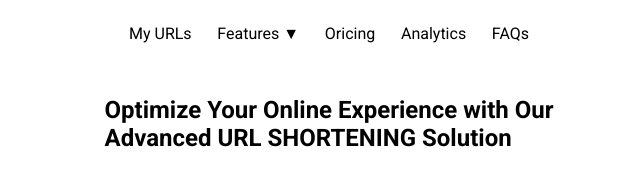
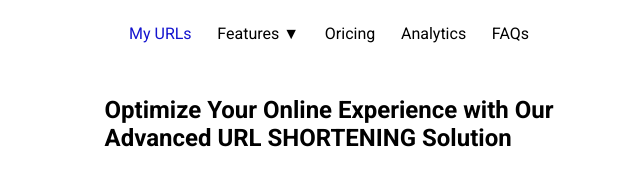
Before and after one commit to lawrencesamson/PORTFOLIO, a plain HTML site: page assignment6/index.html in a window 1280 px wide. Shown: the top 185 px of the page, 311-951 px from the left. Drawn offline with Linux system fonts and the light colour scheme; files whose address does not match are found by name.

Commit message:
no changes

```diff
--- a/assignment6/index.html
+++ b/assignment6/index.html
@@ -18,7 +18,7 @@
       <h2 class="scissor-text">SCISSOR</h2>
     </div>
     <div class="middle-section">
-      <p>My URLs</p>
+      <p class="url">My URLs</p>
       <p>Features &#9660;</p>
       <p>Oricing</p>
       <p>Analytics</p>
--- a/assignment6/style.css
+++ b/assignment6/style.css
@@ -3,6 +3,9 @@
 }
 body{
   font-family: 'roboto', sans-serif;
+}
+.url{
+  color: rgb(20, 20, 207);
 }
 .top-section{
   display: flex;
```
